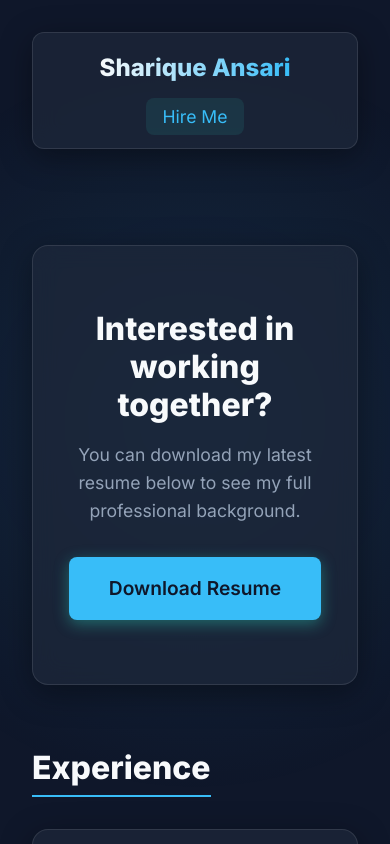
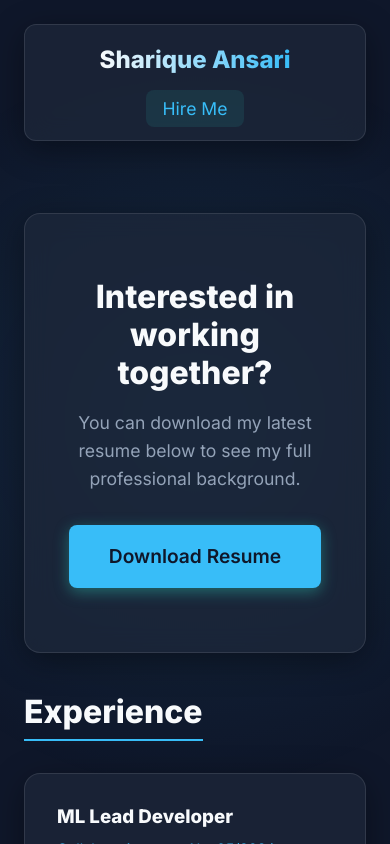
Before and after one commit to sharique-ansari/sharique-ansari.github.io, a React (Vite) app: page /#/hire-me in a window 390 px wide. Shown: the top 844 px of the page. Built offline with nearby package versions, Linux system fonts and the light colour scheme.

Commit message:
Fix smooth scroll zoom and mobile layout gaps

```diff
--- a/src/components/Navbar.css
+++ b/src/components/Navbar.css
@@ -25,12 +25,20 @@
   background: linear-gradient(to right, var(--text-primary), var(--accent));
   -webkit-background-clip: text;
   -webkit-text-fill-color: transparent;
-  transition: font-size 0.4s cubic-bezier(0.175, 0.885, 0.32, 1.275);
+  display: inline-block;
+  transform: scale(1);
+  transform-origin: left center;
+  transition: transform 0.4s cubic-bezier(0.175, 0.885, 0.32, 1.275);
 }
 
 .navbar-logo.large-logo {
-  font-size: 3rem;
-  line-height: 1.2;
+  transform: scale(2);
+}
+
+@media (max-width: 768px) {
+  .navbar-logo.large-logo {
+    transform: scale(1.4);
+  }
 }
 
 .navbar-links {
--- a/src/index.css
+++ b/src/index.css
@@ -116,3 +116,10 @@ section {
   display: inline-block;
   align-self: flex-start;
 }
+
+@media (max-width: 768px) {
+  .container {
+    gap: 2.5rem;
+    padding: 1.5rem;
+  }
+}
--- a/src/pages/HireMe.css
+++ b/src/pages/HireMe.css
@@ -2,6 +2,15 @@
   display: flex;
   flex-direction: column;
   gap: 4rem;
+}
+
+@media (max-width: 768px) {
+  .hire-me-page {
+    gap: 2.5rem;
+  }
+  .resume-download {
+    padding: 2.5rem 1.5rem;
+  }
 }
 
 .resume-download {
```
Also changed, not shown: 1 other file (tests, documents, lock files or other folders).
